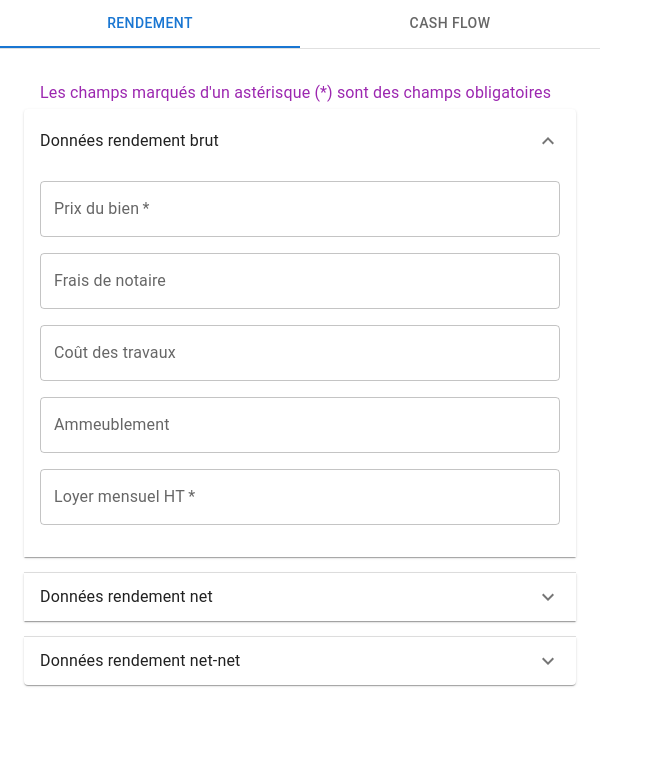
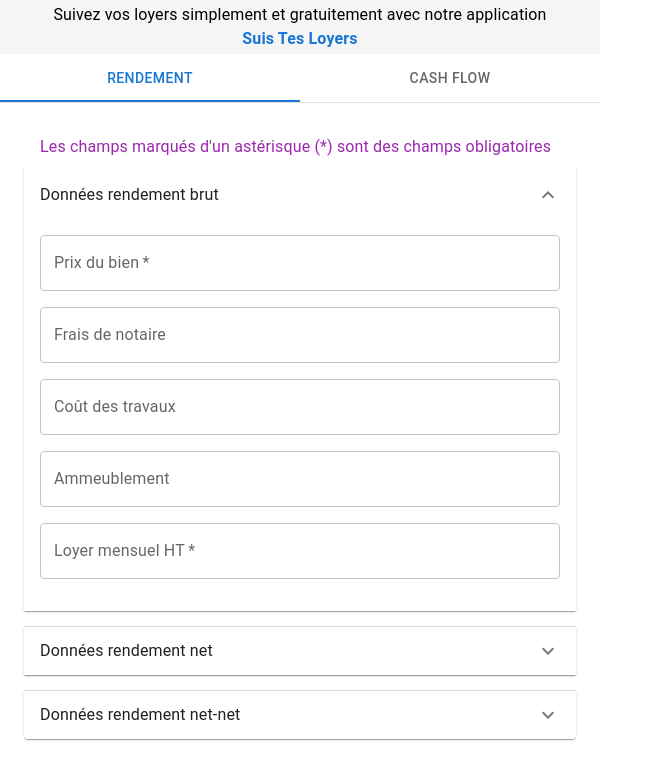
Before and after one commit to NicolasVid/yieldcheck, a React (Create React App) app: page / in a window 1280 px wide. Shown: the top 780 px of the page, without its empty margins (0-663 px from the left). Built offline with nearby package versions, Linux system fonts and the light colour scheme.

Commit message:
chore: add slt mention

```diff
--- a/package.json
+++ b/package.json
@@ -1,6 +1,6 @@
 {
   "name": "yieldcheck",
-  "version": "0.1.0",
+  "version": "1.1.0",
   "private": true,
   "dependencies": {
     "@emotion/react": "^11.7.1",
--- a/src/components/App/App.tsx
+++ b/src/components/App/App.tsx
@@ -1,8 +1,26 @@
+import { Box, Link, Typography } from '@mui/material'
 import MainTab from '../MainTab'
 
 const App = () => {
   const tabList: string[] = ['Rendement', 'Cash Flow']
-  return <MainTab tabList={tabList} />
+  return (
+    <Box>
+      <Typography
+        textAlign="center"
+        sx={{ backgroundColor: 'grey.100', padding: '0.2rem' }}
+      >
+        Suivez vos loyers simplement et gratuitement avec notre application
+        <br />
+        <Link
+          href="https://www.suistesloyers.fr"
+          sx={{ textDecoration: 'none', fontWeight: 'bold' }}
+        >
+          Suis Tes Loyers
+        </Link>
+      </Typography>
+      <MainTab tabList={tabList} />
+    </Box>
+  )
 }
 
 export default App
```
Also changed, not shown: public/manifest.json, 1 other file (tests, documents, lock files or other folders).
